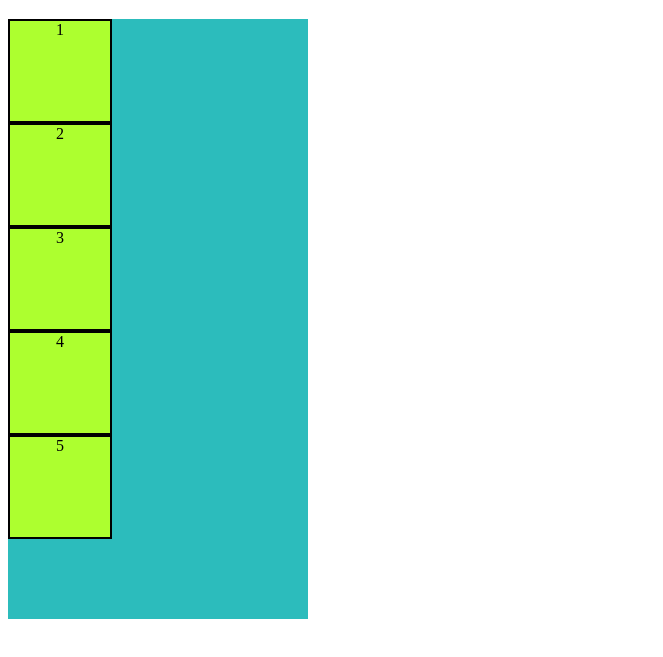
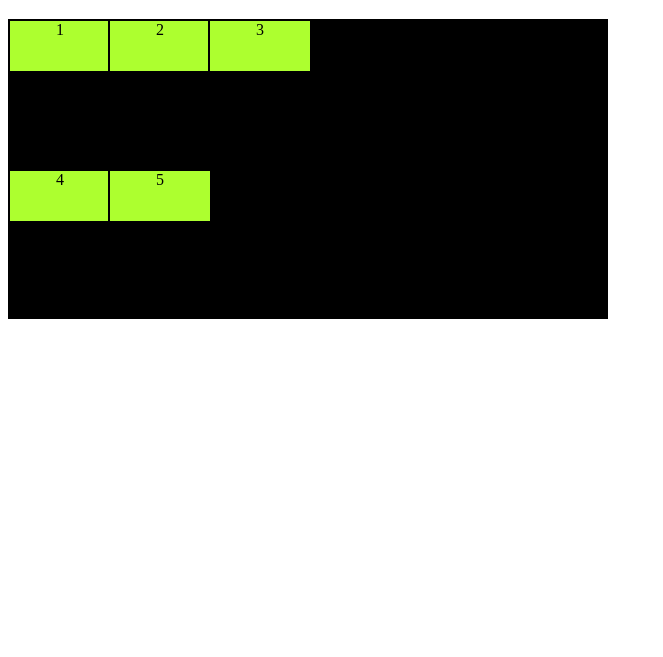
Before and after one commit to vedprakash-2004/CSS-Learning, a plain HTML site: page index.html in a window 1280 px wide. Shown: the part 61-718 px from the top of the page, without its empty margins (0-663 px from the left). Drawn offline with Linux system fonts and the light colour scheme.

Commit message:
grid template

```diff
--- a/pans17.css
+++ b/pans17.css
@@ -1,12 +1,16 @@
 .container {
-    height: 600px;
-    width: 300px;
-    background-color: rgb(44, 188, 188);
+    height: 300px;
+    width: 600px;
+    background-color: black;
+    display: grid;
+    grid-template-columns: 80px 80px 80px 80px 80px;
+    grid-template-columns: 100px 100px 100px;
+
 
 }
 .item {
     width: 100px;
-    height: 100px;
+    height: 50px;
     background-color: greenyellow;
     border: 2px solid black;
     text-align: center;
```
